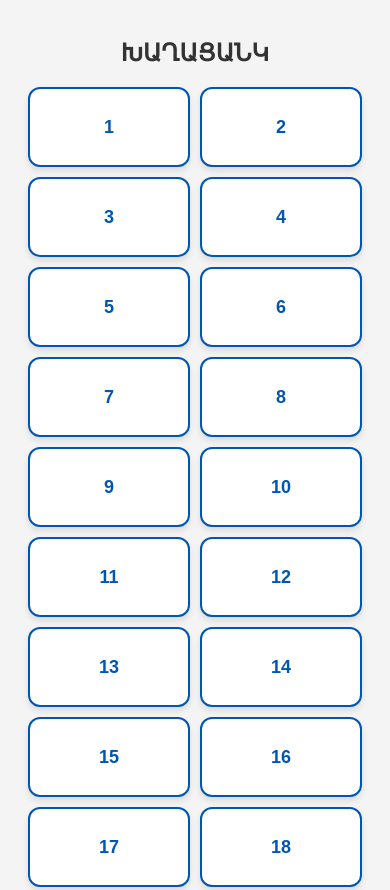
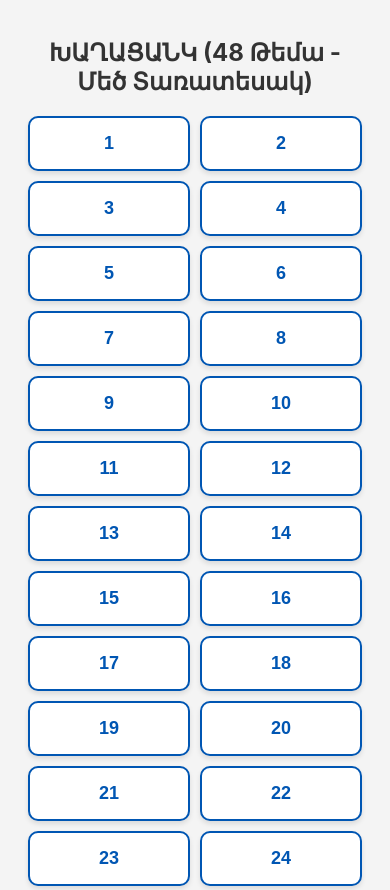
Before and after one commit to emanuelagjoyan/top-20, a plain HTML site: page index.html in a window 390 px wide. Shown: the top 890 px of the page. Drawn offline with Linux system fonts and the light colour scheme.

Commit message:
Update index.html

```diff
--- a/index.html
+++ b/index.html
@@ -3,7 +3,7 @@
 <head>
     <meta charset="UTF-8">
     <meta name="viewport" content="width=device-width, initial-scale=1.0">
-    <title>Մեծ Խաղացանկ (Թարմացված)</title>
+    <title>Մեծ Խաղացանկ (48 Թեմա - Մեծ Տառատեսակ)</title>
     <style>
         body {
             font-family: -apple-system, BlinkMacSystemFont, "Segoe UI", Roboto, "Helvetica Neue", Arial, sans-serif;
@@ -205,6 +205,7 @@
         /* GRIDS */
         .menu-container {
             display: grid;
+            /* 6 columns for 48 items = 8 rows */
             grid-template-columns: repeat(6, 1fr);
             gap: 10px;
             max-width: 1400px;
@@ -214,21 +215,22 @@
         .game-container {
             display: none;
             grid-template-columns: 1fr 1fr;
-            gap: 12px;
-            max-width: 1000px;
+            gap: 8px; /* Tighter gap */
+            max-width: 1200px; /* Wider container for larger buttons */
             margin: 0 auto;
         }
 
         button.tile-btn {
             width: 100%;
-            padding: 5px;
-            min-height: 80px;
-            font-size: 18px;
-            font-weight: bold;
+            padding: 4px 6px;
+            min-height: 65px; /* Sufficient height for large text */
+            font-size: 24px; /* LARGE FONT SIZE */
+            font-weight: 900; /* EXTRA BOLD */
+            line-height: 1.1; /* Tight leading for multi-line */
             color: #0056b3;
             background-color: white;
             border: 2px solid #0056b3;
-            border-radius: 12px;
+            border-radius: 10px;
             cursor: pointer;
             transition: all 0.2s;
             display: flex;
@@ -236,23 +238,21 @@
             align-items: center;
             text-align: center;
             white-space: pre-line;
-            box-shadow: 0 4px 6px rgba(0,0,0,0.1);
+            box-shadow: 0 3px 5px rgba(0,0,0,0.1);
         }
-        button.tile-btn:hover { background-color: #f0f7ff; transform: translateY(-2px); }
+        button.tile-btn:hover { background-color: #f0f7ff; transform: translateY(-1px); }
 
         button.menu-revealed {
             background-color: #ffc107;
             color: #333;
             border-color: #ffc107;
-            font-size: 14px;
+            font-size: 16px; /* Keep menu font reasonable */
         }
 
         button.game-active {
             background-color: #28a745;
             color: white;
             border-color: #28a745;
-            font-size: 16px;
-            line-height: 1.4;
         }
 
         .back-btn {
@@ -278,6 +278,8 @@
             .controls-bar { flex-direction: column; }
             .scoreboard { flex-direction: column; }
             .team-box { width: 90%; }
+            /* Mobile adjustment */
+            button.tile-btn { font-size: 18px; min-height: 55px; }
         }
     </style>
 </head>
@@ -296,7 +298,7 @@
         </div>
     </div>
 
-    <h2 id="main-title">ԽԱՂԱՑԱՆԿ</h2>
+    <h2 id="main-title">ԽԱՂԱՑԱՆԿ (48 Թեմա)</h2>
 
     <div id="gameHeader" class="game-header-area">
         <div class="scoreboard">
@@ -347,7 +349,7 @@
 
     <script>
         // ============================================================
-        // ՏՎՅԱԼՆԵՐ
+        // ՏՎՅԱԼՆԵՐ - 48 ԹԵՄԱ
         // ============================================================
         const allData = [
             // 1
@@ -361,7 +363,7 @@
             // 5
             { title: "Ամենատարածված քիմիական տարրերը (Երկրակեղևում)", list: ["Թթվածին\n(O)", "Սիլիցիում\n(Si)", "Ալյումին\n(Al)", "Երկաթ\n(Fe)", "Կալցիում\n(Ca)", "Նատրիում\n(Na)", "Կալիում\n(K)", "Մագնեզիում\n(Mg)", "Տիտան\n(Ti)", "Ջրածին\n(H)", "Ֆոսֆոր\n(P)", "Մանգան\n(Mn)", "Ֆտոր\n(F)", "Բարիում\n(Ba)", "Ստրոնցիում\n(Sr)", "Ծծումբ\n(S)", "Ածխածին\n(C)", "Ցիրկոնիում\n(Zr)", "Քլոր\n(Cl)", "Վանադիում\n(V)"] },
 
-            // 6 (UPDATED: ՀԻՎԱՆԴՈՒԹՅՈՒՆՆԵՐ ԸՍՏ ՄԱՀԱՑՈՒԹՅԱՆ)
+            // 6
             { title: "Ամենաշատ մարդկային կյանքեր խլած հիվանդությունները", list: ["Սրտի իշեմիկ հիվանդություն", "Ինսուլտ (Կաթված)", "Թոքերի քրոնիկ օբստրուկտիվ հիվանդություն (ԹՔՕՀ)", "Ստորին շնչուղիների վարակներ (Թոքաբորբ)", "Նորածնային հիվանդություններ", "Շնչափողի, բրոնխների և թոքերի քաղցկեղ", "Ալցհեյմերի հիվանդություն / Դեմենցիա", "Փորլուծային հիվանդություններ", "Շաքարային դիաբետ", "Երիկամների հիվանդություններ", "Տուբերկուլոզ", "ՄԻԱՎ / ՁԻԱՀ", "Լյարդի ցիռոզ", "Հիպերտոնիկ սրտի հիվանդություն", "Մալարիա", "Ստամոքսի քաղցկեղ", "Կրծքագեղձի քաղցկեղ", "Հաստ աղիքի քաղցկեղ", "Իսպանական գրիպ (Իսպանկա)", "Սև մահ (Ժանտախտ)"] },
 
             // 7
@@ -408,7 +410,7 @@
             { title: "Ամենաշատ մարզիկներ ունեցող մարզաձևերը", list: ["Ֆուտբոլ\n(~270+ մլն)", "Վոլեյբոլ\n(~180+ մլն)", "Բասկետբոլ\n(~150+ մլն)", "Բադմինտոն\n(~120+ մլն)", "Սեղանի թենիս\n(~100+ մլն)", "Կրիկետ\n(~100+ մլն)", "Թենիս\n(~87+ մլն)", "Բեյսբոլ / Սոֆթբոլ\n(~65+ մլն)", "Գոլֆ\n(~60+ մլն)", "Մականախաղ\n(~50+ մլն)", "Լող\n(~30+ մլն)", "Հանդբոլ\n(~19+ մլն)", "Աթլետիկա\n(~15+ մլն)", "Ռեգբի\n(~9+ մլն)", "Ձյուդո\n(~8+ մլն)", "Բռնցքամարտ\n(~7+ մլն)", "Ամերիկյան ֆուտբոլ\n(~5+ մլն)", "Սառցե հոկեյ\n(~3+ մլն)", "Ջրագնդակ\n(~2+ մլն)", "Կարատե\n(~2+ մլն)"] },
             // 28
             { title: "Երկրներն ըստ նոբելյան մրցանակակիրների", list: ["ԱՄՆ\n(~413)", "Միացյալ Թագավորություն\n(~138)", "Գերմանիա\n(~115)", "Ֆրանսիա\n(~76)", "Շվեդիա\n(~33)", "Ռուսաստան / ԽՍՀՄ\n(~31)", "Ճապոնիա\n(~29)", "Շվեյցարիա\n(~29)", "Կանադա\n(~28)", "Ավստրիա\n(~22)", "Նիդերլանդներ\n(~21)", "Իտալիա\n(~21)", "Դանիա\n(~14)", "Իսրայել\n(~13)", "Ավստրալիա\n(~13)", "Նորվեգիա\n(~13)", "Լեհաստան\n(~11)", "Բելգիա\n(~11)", "Հարավային Աֆրիկա\n(~10)", "Իռլանդիա\n(~7)"] },
-            // 29 (UPDATED: Զենքեր)
+            // 29
             { title: "Պատերազմների ժամանակ ամենաշատ օգտագործված զենքերը", list: ["Ավտոմատ (Կալաշնիկով)", "Հրացան / Կարաբին", "Նիզակ", "Աղեղ և նետ", "Թուր", "Դանակ / Դաշույն", "Ատրճանակ", "Գնդացիր", "Նռնակ", "Տանկ", "Թնդանոթ (Հրետանի)", "Կացին", "Մահակ", "Ականանետ", "Բալիստիկ հրթիռ", "Ռմբակոծիչ", "Հակատանկային նռնականետ", "Պարսատիկ", "Բաբան (Տարան)", "Սնայպերական հրացան"] },
             // 30
             { title: "Ամենաշատը աճեցվող մշակաբույսերը", list: ["Շաքարեղեգ\n(~1.9 մլրդ տոննա)", "Եգիպտացորեն\n(~1.2 մլրդ տոննա)", "Ցորեն\n(~780 մլն տոննա)", "Բրինձ\n(~760 մլն տոննա)", "Կարտոֆիլ\n(~390 մլն տոննա)", "Սոյա\n(~370 մլն տոննա)", "Արմավենի (յուղ)\n(~310 մլն տոննա)", "Մանիոկ\n(~300 մլն տոննա)", "Լոլիկ\n(~185 մլն տոննա)", "Գարի\n(~150 մլն տոննա)", "Բաթաթ\n(~105 մլն տոննա)", "Խաղող\n(~80 մլն տոննա)", "Բանան\n(~75 մլն տոննա)", "Ձմերուկ\n(~70 մլն տոննա)", "Սոխ\n(~68 մլն տոննա)", "Կաղամբ\n(~65 մլն տոննա)", "Սորգո\n(~60 մլն տոննա)", "Խնձոր\n(~58 մլն տոննա)", "Նարինջ\n(~55 մլն տոննա)", "Կոկոս\n(~50 մլն տոննա)"] },
@@ -424,15 +426,15 @@
             { title: "Համացանցում ամենահաճախ որոնվող երկրները", list: ["Հնդկաստան", "ԱՄՆ", "Ճապոնիա", "Մեծ Բրիտանիա", "Ֆրանսիա", "Իսպանիա", "Կանադա", "Իտալիա", "Գերմանիա", "Բրազիլիա", "Թաիլանդ", "Թուրքիա", "Ավստրալիա", "Մեքսիկա", "Հունաստան", "Ուկրաինա", "Իսրայել", "ԱՄԷ", "Հարավային Կորեա", "Ինդոնեզիա"] },
             // 36
             { title: "Աշխարհի ամենամեծ լճերը", list: ["Կասպից ծով\n(~371,000 կմ²)", "Վերին լիճ\n(~82,100 կմ²)", "Վիկտորիա\n(~68,870 կմ²)", "Հուրոն\n(~59,600 կմ²)", "Միչիգան\n(~58,000 կմ²)", "Տանգանիկա\n(~32,900 կմ²)", "Բայկալ\n(~31,722 կմ²)", "Մեծ Արջի լիճ\n(~31,153 կմ²)", "Մալավի\n(~29,600 կմ²)", "Մեծ Ստրուկների\n(~27,200 կմ²)", "Էրի\n(~25,667 կմ²)", "Վինիպեգ\n(~24,514 կմ²)", "Օնտարիո\n(~19,000 կմ²)", "Լադոգա\n(~17,700 կմ²)", "Բալխաշ\n(~16,400 կմ²)", "Վոստոկ\n(~15,690 կմ²)", "Օնեգա\n(~9,700 կմ²)", "Տիտիկակա\n(~8,372 կմ²)", "Նիկարագուա\n(~8,264 կմ²)", "Աթաբասկա\n(~7,850 կմ²)"] },
-            // 37 (UPDATED: Կենդանիներ)
+            // 37
             { title: "Ամենաշատ մարդ սպանող կենդանիները (տարեկան)", list: ["Մոծակներ", "Օձեր", "Շներ", "Քաղցրահամ ջրի խխունջներ", "Տսե-տսե ճանճ", "Տրիատոմային բզեզ (Assassin Bug)", "Կարիճներ", "Ասկարիդներ (որդեր)", "Կոկորդիլոսներ", "Փղեր", "Գետաձիեր", "Առյուծներ", "Գայլեր", "Շնաձկներ", "Մեդուզաներ", "Վագրեր", "Մեղուներ / Իշամեղուներ", "Արջեր", "Ընձառյուծներ", "Բիզոններ"] },
-            // 38 (UPDATED: Մրգեր)
+            // 38
             { title: "Ամենասիրված մրգերը (ըստ սպառման)", list: ["Լոլիկ (բուսաբանորեն միրգ)", "Բանան", "Ձմերուկ", "Խնձոր", "Խաղող", "Նարինջ", "Մանգո", "Տանձ", "Մանդարին", "Արքայախնձոր (Անանաս)", "Դեղձ", "Կիտրոն", "Սալոր", "Ելակ", "Թուրինջ (Grapefruit)", "Ավոկադո", "Սեխ", "Ծիրան", "Բալ / Կեռաս", "Կիվի"] },
 
             // 39
             { title: "Ամենատարածված միջազգային բառերը", list: ["OK (Օքեյ)", "Տաքսի (Taxi)", "Հյուրանոց (Hotel)", "Ռադիո (Radio)", "Պիցցա (Pizza)", "Սուրճ (Coffee/Cafe)", "Ստոպ (Stop)", "Սպորտ (Sport)", "Բար (Bar)", "Ավտոբուս (Bus)", "Ինտերնետ (Internet)", "Դոլար (Dollar)", "Ոչ (No)", "Այո (Yes)", "Ոստիկան (Police)", "Բժիշկ (Doctor)", "Մամա (Mama)", "Բանկ (Bank)", "Համբուրգեր", "Տելեֆոն / Հեռախոս"] },
 
-            // 40 (UPDATED: Երաժշտական գործիքներ)
+            // 40
             { title: "Ամենատարածված երաժշտական գործիքները", list: ["Կիթառ", "Դաշնամուր", "Ջութակ", "Հարվածայիններ (Թմբուկ)", "Ֆլեյտա", "Սաքսոֆոն", "Շեփոր", "Կլառնետ", "Թավջութակ", "Բաս կիթառ", "Ուկուլելե", "Հարմոն", "Ակորդեոն", "Քնար / Տավիղ", "Տրոմբոն", "Սինթեզատոր", "Դուդուկ", "Քյամանչա", "Շվի", "Զուռնա"] },
 
             // 41
@@ -623,7 +625,7 @@
         // ----------------------------------------------------
         function renderMenu() {
             menuArea.innerHTML = "";
-            mainTitle.innerText = "ԽԱՂԱՑԱՆԿ";
+            mainTitle.innerText = "ԽԱՂԱՑԱՆԿ (48 Թեմա - Մեծ Տառատեսակ)";
             menuArea.style.display = "grid";
             gameArea.style.display = "none";
             backButton.style.display = "none";
```
